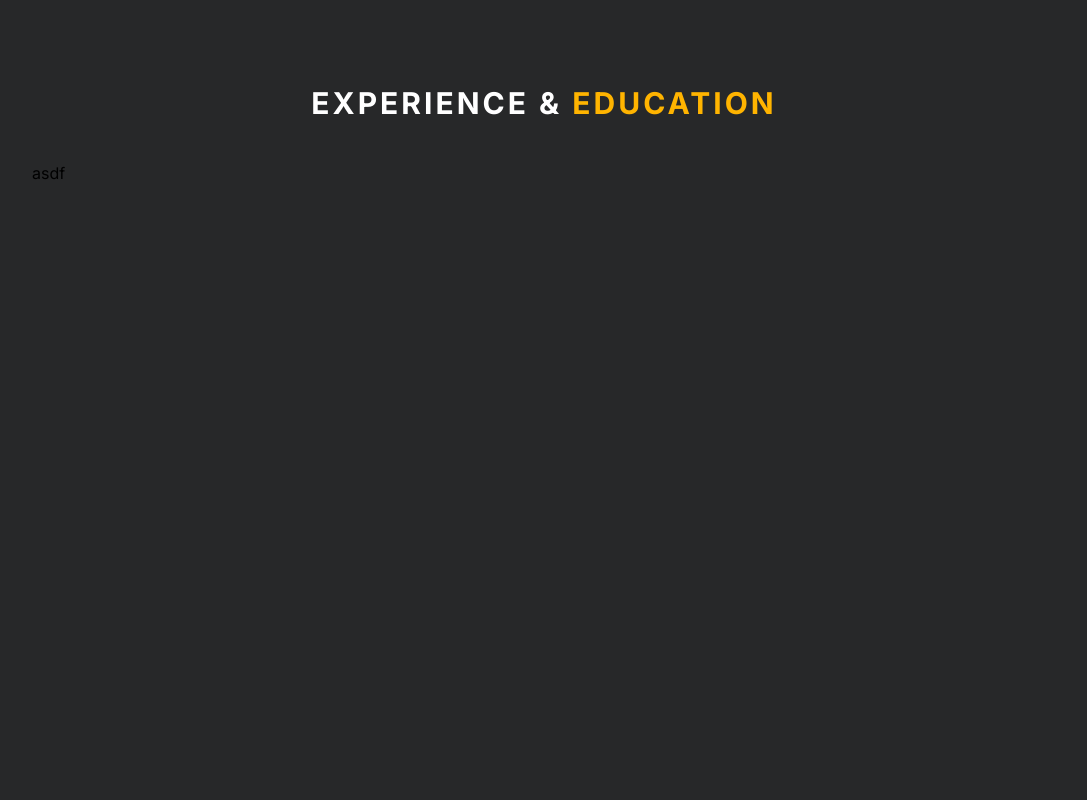
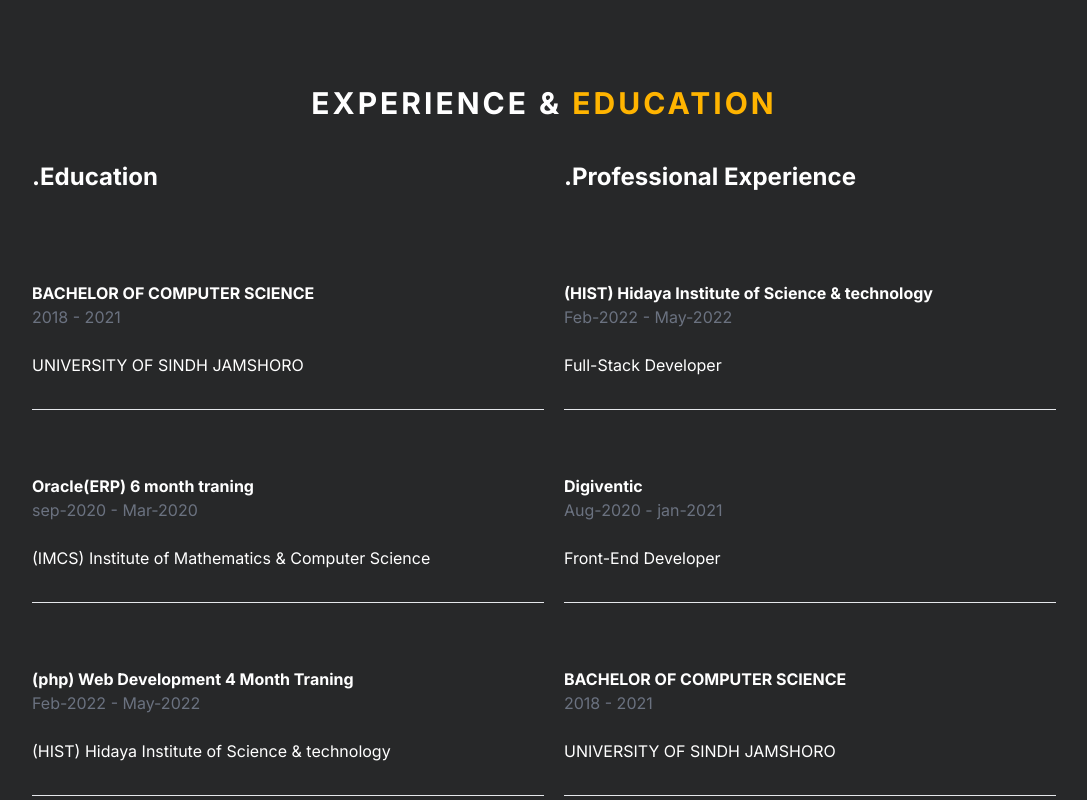
Before and after one commit to khalilahmed63/portfolio-nextjs, a Next.js app: page / in a window 1280 px wide. Shown: the part 2259-3059 px from the top of the page, without its empty margins (96-1183 px from the left). Built offline with nearby package versions, Linux system fonts and the light colour scheme.

Commit message:
working with education & experience section

```diff
--- a/src/app/page.tsx
+++ b/src/app/page.tsx
@@ -309,7 +309,78 @@ export default function Home() {
               EXPERIENCE & <span className="text-[#ffb400]">EDUCATION</span>
             </h2>
           </div>
-          <div className="my-10">asdf</div>
+          <div className="my-10">
+            <div className="md:flex">
+              <div className="w-[50%]">
+                <p className="pb-6 font-bold text-2xl text-white">.Education</p>
+                <div className="mt-16 pr-2 pb-2 border-b">
+                  <p className=" font-bold text-base text-white">
+                    BACHELOR OF COMPUTER SCIENCE
+                  </p>
+                  <p className=" text-base text-gray-500">2018 - 2021</p>
+                  <p className="my-6 text-base text-white">
+                    UNIVERSITY OF SINDH JAMSHORO
+                  </p>
+                </div>
+                <div className="mt-16 pr-2 pb-2 border-b">
+                  <p className=" font-bold text-base text-white">
+                    Oracle(ERP) 6 month traning
+                  </p>
+                  <p className=" text-base text-gray-500">
+                    sep-2020 - Mar-2020
+                  </p>
+                  <p className="my-6 text-base text-white">
+                    (IMCS) Institute of Mathematics & Computer Science
+                  </p>
+                </div>
+                <div className="mt-16 pr-2 pb-2 border-b">
+                  <p className=" font-bold text-base text-white">
+                    (php) Web Development 4 Month Traning
+                  </p>
+                  <p className=" text-base text-gray-500">
+                    Feb-2022 - May-2022
+                  </p>
+                  <p className="my-6 text-base text-white">
+                    (HIST) Hidaya Institute of Science & technology
+                  </p>
+                </div>
+              </div>
+              <div className="pl-5 w-[50%]">
+                <p className="pb-6 font-bold text-2xl text-white">
+                  .Professional Experience
+                </p>
+                <div className="mt-16 pr-2 pb-2 border-b">
+                  <p className=" font-bold text-base text-white">
+                    (HIST) Hidaya Institute of Science & technology
+                  </p>
+                  <p className=" text-base text-gray-500">
+                    Feb-2022 - May-2022
+                  </p>
+                  <p className="my-6 text-base text-white">
+                    Full-Stack Developer
+                  </p>
+                </div>
+                <div className="mt-16 pr-2 pb-2 border-b">
+                  <p className=" font-bold text-base text-white">Digiventic</p>
+                  <p className=" text-base text-gray-500">
+                    Aug-2020 - jan-2021
+                  </p>
+                  <p className="my-6 text-base text-white">
+                    Front-End Developer
+                  </p>
+                </div>
+                <div className="mt-16 pr-2 pb-2 border-b">
+                  <p className=" font-bold text-base text-white">
+                    BACHELOR OF COMPUTER SCIENCE
+                  </p>
+                  <p className=" text-base text-gray-500">2018 - 2021</p>
+                  <p className="my-6 text-base text-white">
+                    UNIVERSITY OF SINDH JAMSHORO
+                  </p>
+                </div>
+              </div>
+            </div>
+          </div>
         </div>
       </div>
     </main>
```
